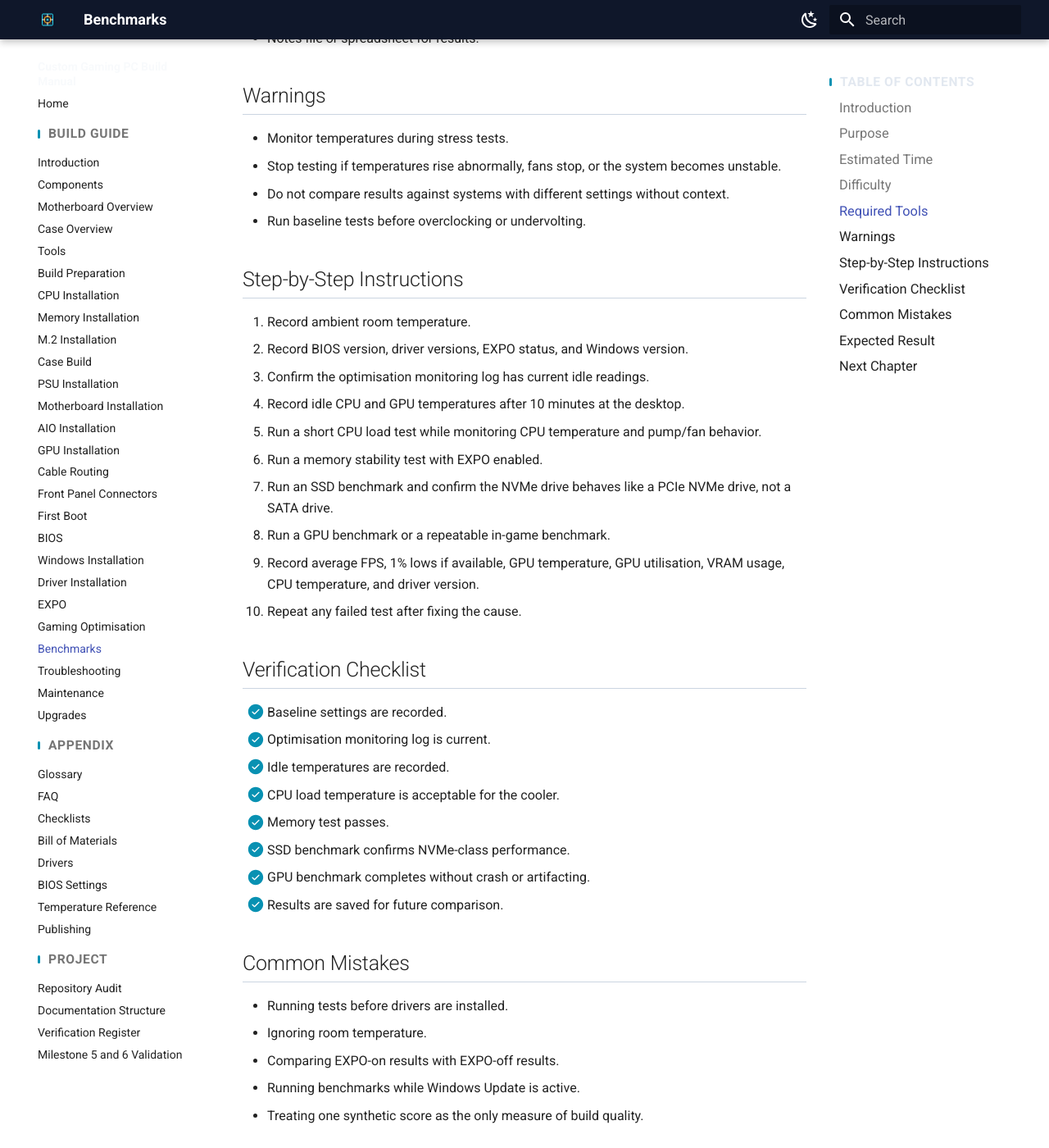
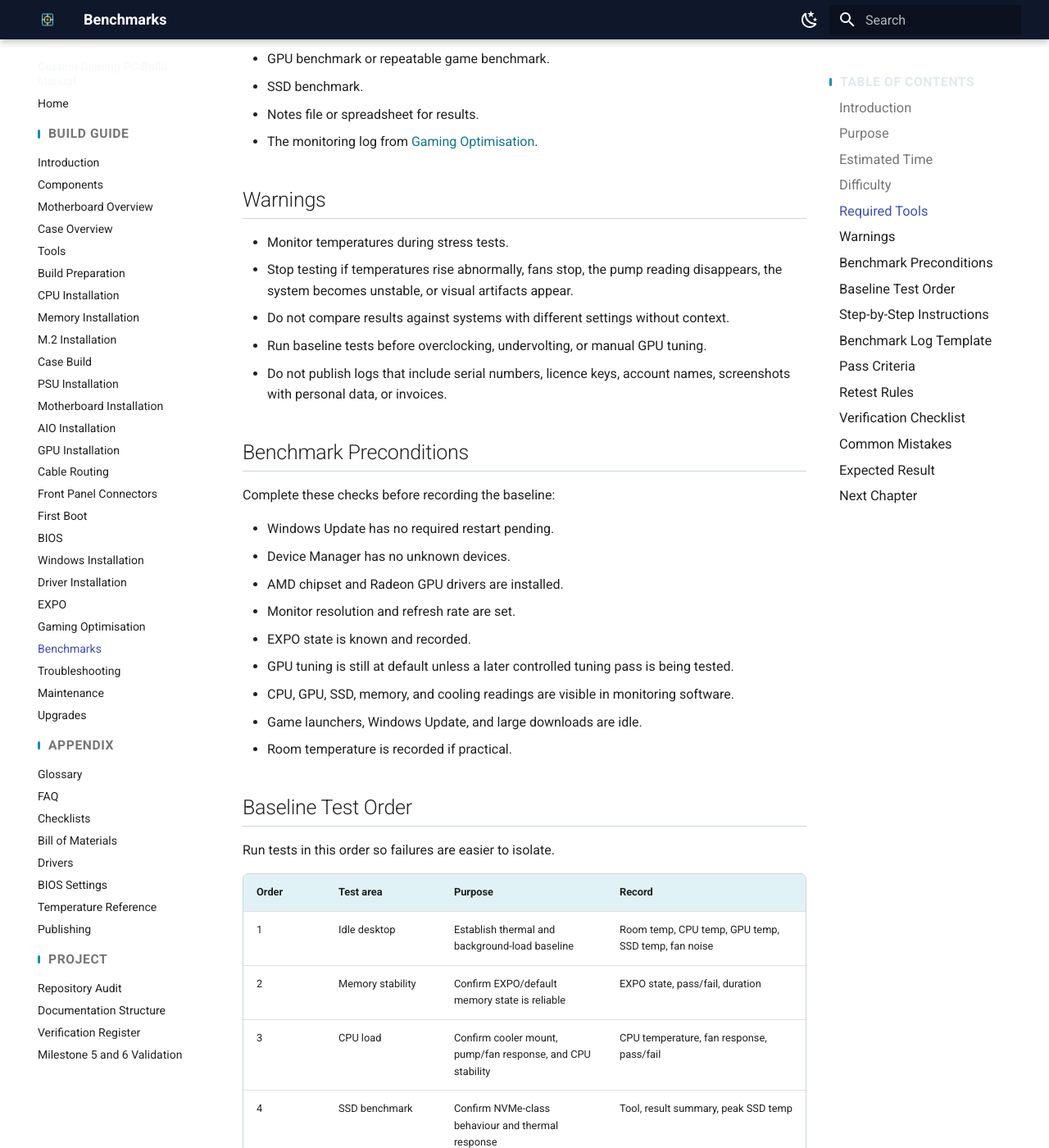
Before and after one commit to t3lstar/PC-Build, an MkDocs documentation site: the page built from docs/23-benchmarks.md, in a window 1280 px wide and 1400 px high, scrolled down 978 px. Shown: the whole window at 82% size. Built offline with MkDocs 1.6.1 and Material for MkDocs 9.7.7, drawn with Linux system fonts in a browser that asks for light colours; some of the changed text lies outside the part shown.

Commit message:
Establish benchmark baseline methodology

```diff
--- a/docs/23-benchmarks.md
+++ b/docs/23-benchmarks.md
@@ -1,14 +1,16 @@
 # Benchmarks
 
-Status: Published HTML content. Last reviewed: 2026-07-13 15:04 BST.
+Status: Published HTML content. Last reviewed: 2026-07-13 15:10 BST.
 
 ## Introduction
 
-This chapter establishes a baseline test process for temperatures, stability, storage performance, and gaming performance after the monitored optimisation pass is complete.
+This chapter establishes a repeatable baseline test process for temperatures, stability, storage performance, and gaming performance after the monitored optimisation pass is complete.
 
 ## Purpose
 
 Confirm the build is stable and performing as expected before daily use, with results that can be compared against the [gaming optimisation](22-gaming-optimisation.md), [temperature reference](appendix/temperature-reference.md), and [maintenance](25-maintenance.md) records.
+
+The benchmark process is not intended to chase leaderboard scores. It is intended to prove that the build is stable, cooled correctly, configured consistently, and ready for future comparison after driver, firmware, cooling, or hardware changes.
 
 ## Estimated Time
 
@@ -23,40 +25,107 @@ Moderate.
 - Hardware monitoring software.
 - Memory test tool.
 - CPU load test.
-- GPU benchmark or game benchmark.
+- GPU benchmark or repeatable game benchmark.
 - SSD benchmark.
 - Notes file or spreadsheet for results.
+- The monitoring log from [Gaming Optimisation](22-gaming-optimisation.md).
 
 ## Warnings
 
 - Monitor temperatures during stress tests.
-- Stop testing if temperatures rise abnormally, fans stop, or the system becomes unstable.
+- Stop testing if temperatures rise abnormally, fans stop, the pump reading disappears, the system becomes unstable, or visual artifacts appear.
 - Do not compare results against systems with different settings without context.
-- Run baseline tests before overclocking or undervolting.
+- Run baseline tests before overclocking, undervolting, or manual GPU tuning.
+- Do not publish logs that include serial numbers, licence keys, account names, screenshots with personal data, or invoices.
+
+## Benchmark Preconditions
+
+Complete these checks before recording the baseline:
+
+- Windows Update has no required restart pending.
+- Device Manager has no unknown devices.
+- AMD chipset and Radeon GPU drivers are installed.
+- Monitor resolution and refresh rate are set.
+- EXPO state is known and recorded.
+- GPU tuning is still at default unless a later controlled tuning pass is being tested.
+- CPU, GPU, SSD, memory, and cooling readings are visible in monitoring software.
+- Game launchers, Windows Update, and large downloads are idle.
+- Room temperature is recorded if practical.
+
+## Baseline Test Order
+
+Run tests in this order so failures are easier to isolate.
+
+| Order | Test area | Purpose | Record |
+| --- | --- | --- | --- |
+| 1 | Idle desktop | Establish thermal and background-load baseline | Room temp, CPU temp, GPU temp, SSD temp, fan noise |
+| 2 | Memory stability | Confirm EXPO/default memory state is reliable | EXPO state, pass/fail, duration |
+| 3 | CPU load | Confirm cooler mount, pump/fan response, and CPU stability | CPU temperature, fan response, pass/fail |
+| 4 | SSD benchmark | Confirm NVMe-class behaviour and thermal response | Tool, result summary, peak SSD temp |
+| 5 | GPU synthetic or game benchmark | Confirm GPU stability, driver behaviour, airflow, and display output | Score/FPS if available, GPU temp, hotspot if shown, utilisation, VRAM |
+| 6 | Mixed real game test | Confirm practical gaming behaviour | Settings, duration, stutter/artifacts/crash notes |
 
 ## Step-by-Step Instructions
 
 1. Record ambient room temperature.
-2. Record BIOS version, driver versions, EXPO status, and Windows version.
+2. Record BIOS version, driver versions, EXPO status, Windows version, monitor resolution, and refresh rate.
 3. Confirm the optimisation monitoring log has current idle readings.
-4. Record idle CPU and GPU temperatures after 10 minutes at the desktop.
-5. Run a short CPU load test while monitoring CPU temperature and pump/fan behavior.
-6. Run a memory stability test with EXPO enabled.
-7. Run an SSD benchmark and confirm the NVMe drive behaves like a PCIe NVMe drive, not a SATA drive.
-8. Run a GPU benchmark or a repeatable in-game benchmark.
-9. Record average FPS, 1% lows if available, GPU temperature, GPU utilisation, VRAM usage, CPU temperature, and driver version.
-10. Repeat any failed test after fixing the cause.
+4. Wait 10 minutes at the Windows desktop with launchers and downloads idle.
+5. Record idle CPU, GPU, SSD, memory, and fan readings.
+6. Run a memory stability test appropriate for the installed EXPO/default memory state.
+7. Run a short CPU load test while monitoring CPU temperature and pump/fan behaviour.
+8. Run an SSD benchmark and confirm the NVMe drive behaves like a PCIe NVMe drive, not a SATA drive.
+9. Run a GPU benchmark or a repeatable in-game benchmark.
+10. Record average FPS, 1% lows if available, GPU temperature, GPU utilisation, VRAM usage, CPU temperature, driver version, and any stutter or artifacting.
+11. Run one real game test for at least a short controlled session using settings you can repeat later.
+12. Repeat any failed test only after fixing or rolling back the likely cause.
+
+## Benchmark Log Template
+
+| Date/time | Room temp | BIOS | Chipset driver | Radeon driver | EXPO | Test | Settings | Result | CPU temp | GPU temp | SSD temp | Notes |
+| --- | --- | --- | --- | --- | --- | --- | --- | --- | --- | --- | --- | --- |
+| _Record value_ | _Record value_ | _Record value_ | _Record value_ | _Record value_ | _On/off_ | _Record test_ | _Record settings_ | _Record result_ | _Record value_ | _Record value_ | _Record value_ | _Record observations_ |
+
+Store benchmark logs privately if they contain personal details. The public repository should contain methodology, not private machine identifiers.
+
+## Pass Criteria
+
+A baseline is acceptable when:
+
+- All selected tests complete without crash, reboot, display corruption, or driver timeout.
+- CPU, GPU, and SSD temperatures are consistent with the [temperature reference](appendix/temperature-reference.md) and the observed cooling behaviour.
+- Fan and pump readings respond plausibly under load.
+- Device Manager remains clean after testing.
+- SSD performance is consistent with NVMe-class operation.
+- Gaming results are repeatable enough to compare with future driver, firmware, or hardware changes.
+
+## Retest Rules
+
+Repeat the relevant part of the baseline after:
+
+- BIOS update.
+- AMD chipset driver update.
+- Radeon GPU driver update.
+- EXPO change.
+- Fan curve or cooling change.
+- GPU, SSD, memory, cooler, PSU, or case fan change.
+- Windows feature update that changes gaming or driver behaviour.
+- Any troubleshooting fix for no display, high temperature, instability, or driver failure.
+
+When retesting, change one variable at a time and keep the previous result visible for comparison.
 
 ## Verification Checklist
 
 - [ ] Baseline settings are recorded.
 - [ ] Optimisation monitoring log is current.
 - [ ] Idle temperatures are recorded.
+- [ ] Memory test result is recorded.
 - [ ] CPU load temperature is acceptable for the cooler.
-- [ ] Memory test passes.
 - [ ] SSD benchmark confirms NVMe-class performance.
 - [ ] GPU benchmark completes without crash or artifacting.
+- [ ] Real game test completes without obvious instability.
 - [ ] Results are saved for future comparison.
+- [ ] Retest trigger is understood before future updates.
 
 ## Common Mistakes
 
@@ -65,10 +134,12 @@ Moderate.
 - Comparing EXPO-on results with EXPO-off results.
 - Running benchmarks while Windows Update is active.
 - Treating one synthetic score as the only measure of build quality.
+- Changing Radeon settings, EXPO, fan curves, and Windows settings before retesting.
+- Publishing private machine details in public benchmark logs.
 
 ## Expected Result
 
-The system has a documented stable baseline for temperatures, memory, storage, CPU, and GPU performance.
+The system has a documented stable baseline for temperatures, memory, storage, CPU, GPU, and real-game behaviour.
 
 ## Next Chapter
 
```
Also changed, not shown: docs/appendix/checklists.md (+9 -1 lines), docs/project/milestone-05-06-validation-report.md (+4 -1 lines), milestones/milestone-05-professional-engineering.md (+2 -2 lines).
